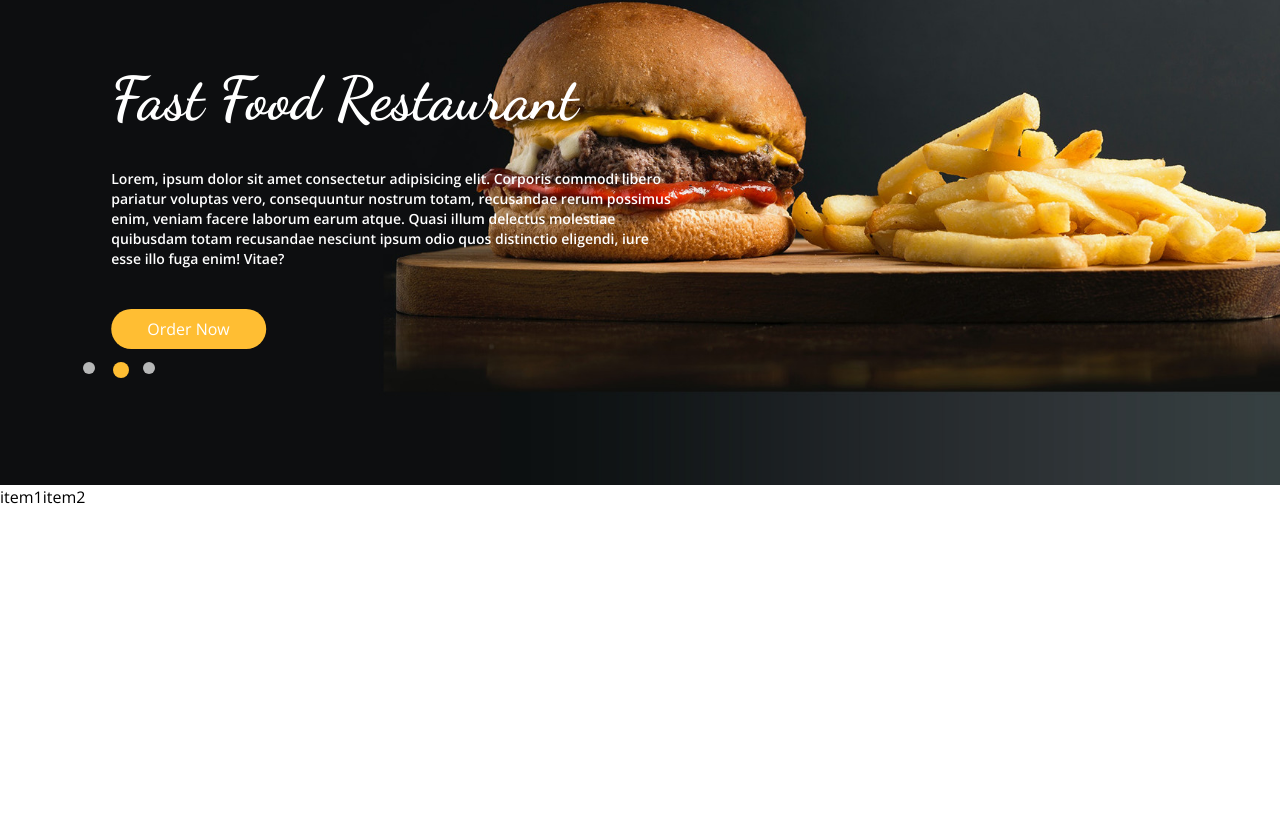
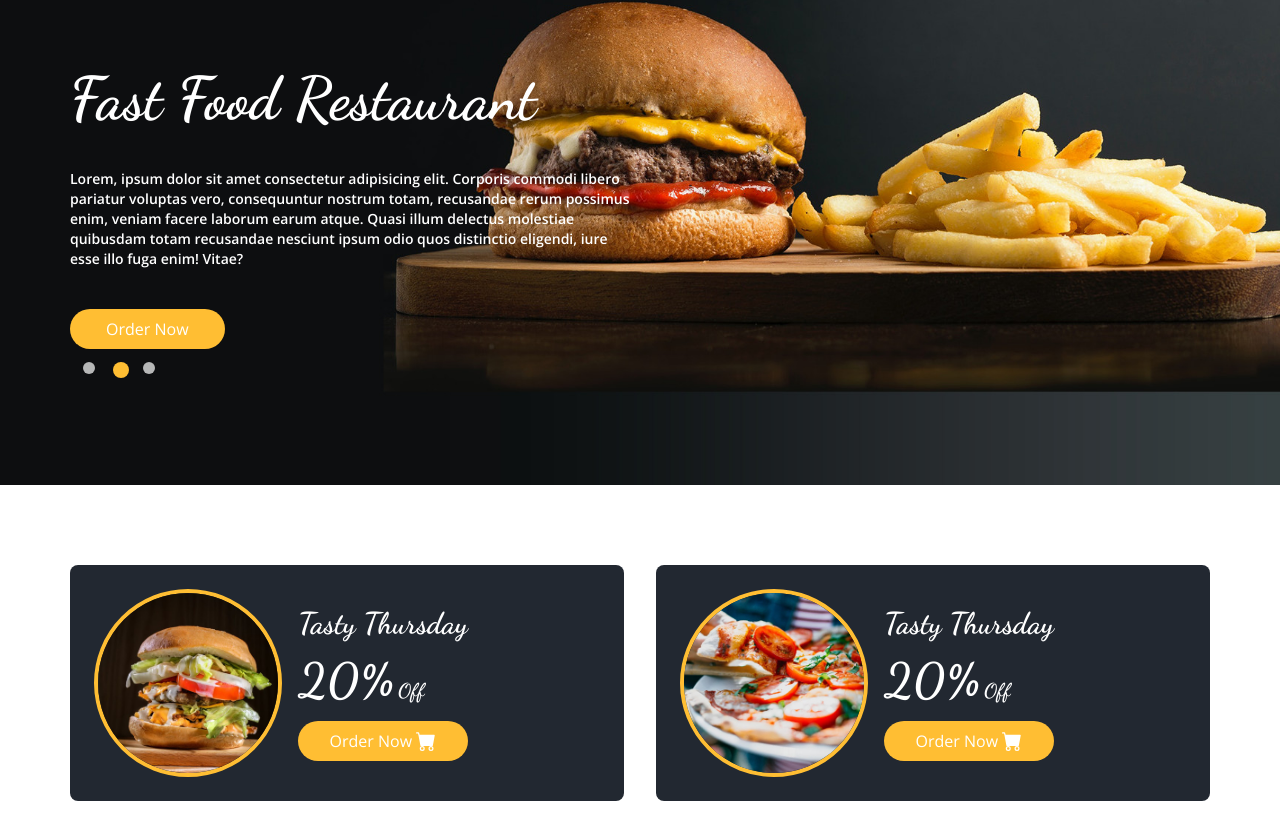
Before and after one commit to ayberklevendoglu/fast-food-website, a Next.js app: page / in a window 1280 px wide. Shown: the part 315-1154 px from the top of the page. Before the commit the page ends 824 px from the top, so only its background shows below. Built offline with nearby package versions, Linux system fonts and the light colour scheme.

Commit message:
added campaigns section and changed some styles

```diff
--- a/components/Campaigns.jsx
+++ b/components/Campaigns.jsx
@@ -1,10 +1,40 @@
+import Image from "next/image";
 import React from "react";
+import Title from "./ui/Title";
+import { BsFillCartFill } from "react-icons/bs";
+
+const CampaignItem = ({ image }) => {
+  return (
+    <div className="flex bg-secondary p-6 rounded-lg gap-4 w-full">
+      <div className="rounded-full border-4 border-primary overflow-hidden hover:bg-primarydark">
+        <Image
+          src={image ? image : "/images/o1.jpg"}
+          alt="campaign"
+          width={180}
+          height={180}
+          objectFit="cover"
+          className="hover:scale-110 transition-all"
+        />
+      </div>
+      <div className="flex flex-col justify-center gap-4">
+        <Title addClass="text-center text-3xl text-white">Tasty Thursday</Title>
+        <div className="flex items-end gap-1">
+          <Title addClass="text-center text-5xl text-white">20%</Title>
+          <Title addClass="text-center text-xl text-white">Off</Title>
+        </div>
+        <button className="btn-primary flex justify-center items-center gap-1">
+          Order Now <BsFillCartFill className="text-xl" />
+        </button>
+      </div>
+    </div>
+  );
+};
 
 const Campaigns = () => {
   return (
-    <div className="flex">
-      <div>item1</div>
-      <div>item2</div>
+    <div className="flex container gap-8 mx-auto py-20">
+      <CampaignItem image={"/images/o1.jpg"} />
+      <CampaignItem image={"/images/o2.jpg"} />
     </div>
   );
 };
--- a/tailwind.config.js
+++ b/tailwind.config.js
@@ -19,7 +19,7 @@ module.exports = {
       },
       colors: {
         primary: "#ffbe33",
-        primarydark: "#d2a20f",
+        primarydark: "#d99504",
         secondary: "#222831",
       },
     },
```
Also changed, not shown: public/images/o1.jpg (added), public/images/o2.jpg (added).
